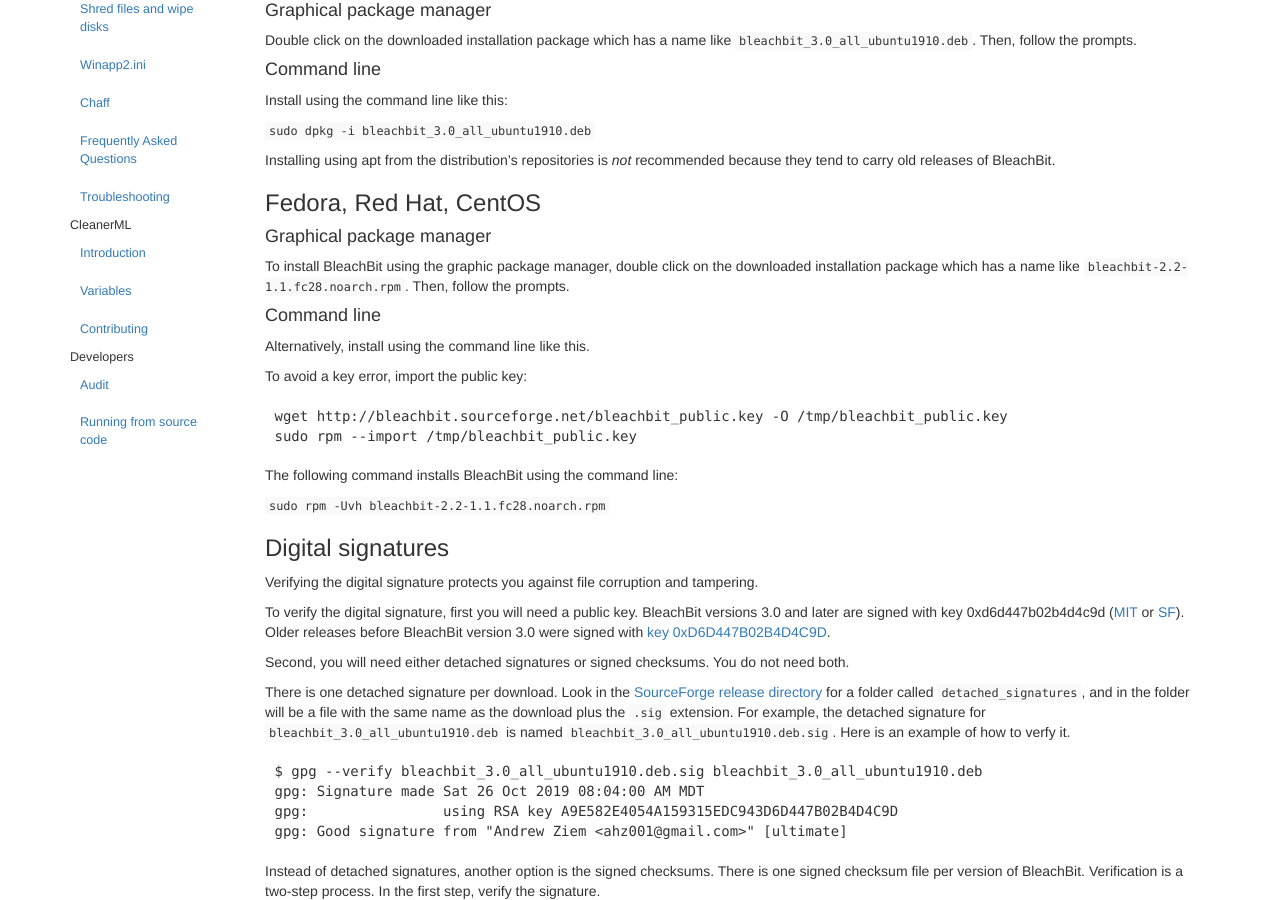
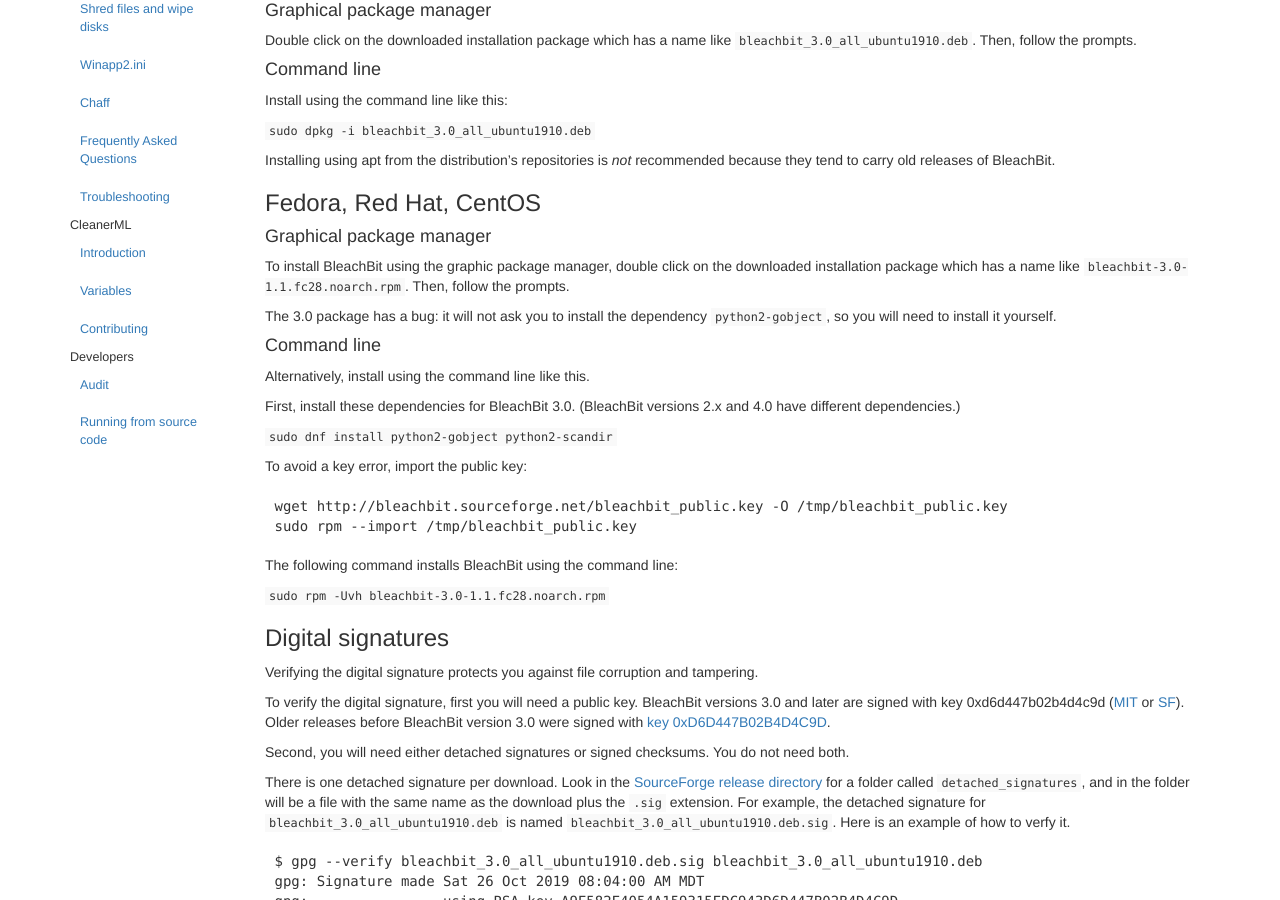
Before and after one commit to bleachbit/docs, a Jekyll site: the page built from _posts/2015-09-30-install-on-linux.md, in a window 1280 px wide and 900 px high, scrolled down 346 px. Built offline with Jekyll 4.4.1, drawn with Linux system fonts in a browser that asks for light colours.

Commit message:
Document dependencies for .rpm packages
Suggested by klslz
https://github.com/bleachbit/bleachbit/issues/710

```diff
--- a/_posts/2015-09-30-install-on-linux.md
+++ b/_posts/2015-09-30-install-on-linux.md
@@ -36,11 +36,18 @@
 ### Fedora, Red Hat, CentOS
 
 #### Graphical package manager
-To install BleachBit using the graphic package manager, double click on the downloaded installation package which has a name like `bleachbit-2.2-1.1.fc28.noarch.rpm`. Then, follow the prompts.
+
+To install BleachBit using the graphic package manager, double click on the downloaded installation package which has a name like `bleachbit-3.0-1.1.fc28.noarch.rpm`. Then, follow the prompts.
+
+The 3.0 package has a bug: it will not ask you to install the dependency `python2-gobject`, so you will need to install it yourself.
 
 
 #### Command line
 Alternatively, install using the command line like this.
+
+First, install these dependencies for BleachBit 3.0. (BleachBit versions 2.x and 4.0 have different dependencies.)
+
+`sudo dnf install python2-gobject python2-scandir`
 
 To avoid a key error, import the public key:
 
@@ -51,7 +58,7 @@
 
 The following command installs BleachBit using the command line:
 
-`sudo rpm -Uvh bleachbit-2.2-1.1.fc28.noarch.rpm`
+`sudo rpm -Uvh bleachbit-3.0-1.1.fc28.noarch.rpm`
 
 ### Digital signatures
 
```
